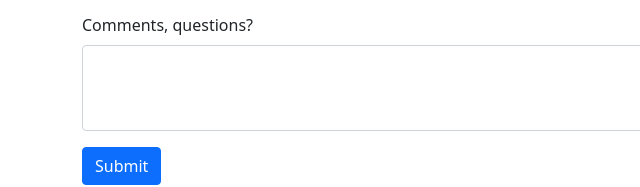
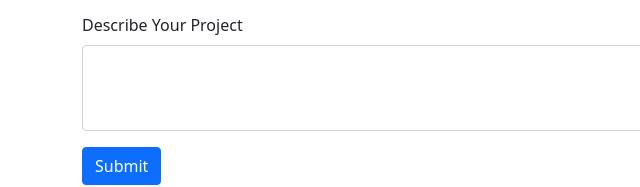
Before and after one commit to johanescalera/Contactform, a plain HTML site: page index.html in a window 1280 px wide. Shown: the part 263-450 px from the top of the page, 0-640 px from the left. Drawn offline with nearby package versions, Linux system fonts and the light colour scheme.

Commit message:
Update index.html
updates to body

```diff
--- a/index.html
+++ b/index.html
@@ -40,7 +40,7 @@
             <input type="text" class="form-control" name="phone" id="Phone&nbsp;Number" placeholder="+1 (415) 867-5309">
           </div>
           <div class="col-md-12">
-            <label for="comments" class="form-label">Comments, questions?</label>
+            <label for="comments" class="form-label">Describe Your Project</label>
             <textarea class="form-control" id="comments" name="Describe&nbsp;Your&nbsp;Project" rows="3" required></textarea>
           </div>
           <div class="col-md-12">
```
